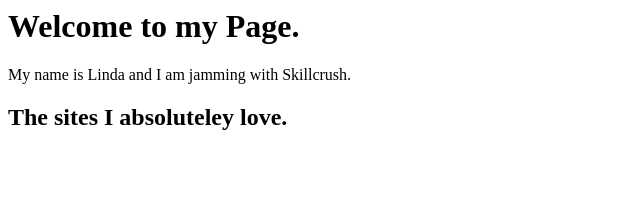
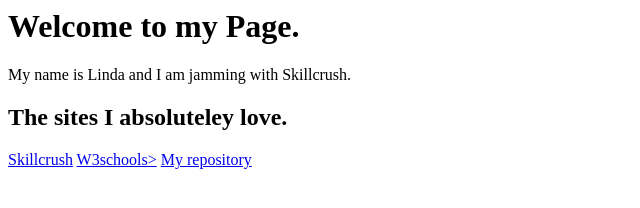
Before and after one commit to fleeree2013/fleeree2013.github.io, a plain HTML site: page index.html in a window 1280 px wide. Shown: the whole page, without its empty margins (0-640 px from the left). Drawn offline with Linux system fonts and the light colour scheme.

Commit message:
more corrections

```diff
--- a/index.html
+++ b/index.html
@@ -3,6 +3,6 @@
 <p>My name is Linda and I am jamming with Skillcrush.</p>
 
 <h2>The sites I absoluteley love.</h2>
-	<a href="www.skillcrush.com" Skillcrush></a>
-	<a href="www.w3schools" W3schools></a>
-	<a href="https://github.com/fleeree2013/fleeree2013.github.io" My repository></a>
+	<a href="http://www.skillcrush.com"> Skillcrush</a>
+	<a href="http://www.w3schools.com"> W3schools></a>
+	<a href="https://github.com/fleeree2013/fleeree2013.github.io"> My repository</a>
```
